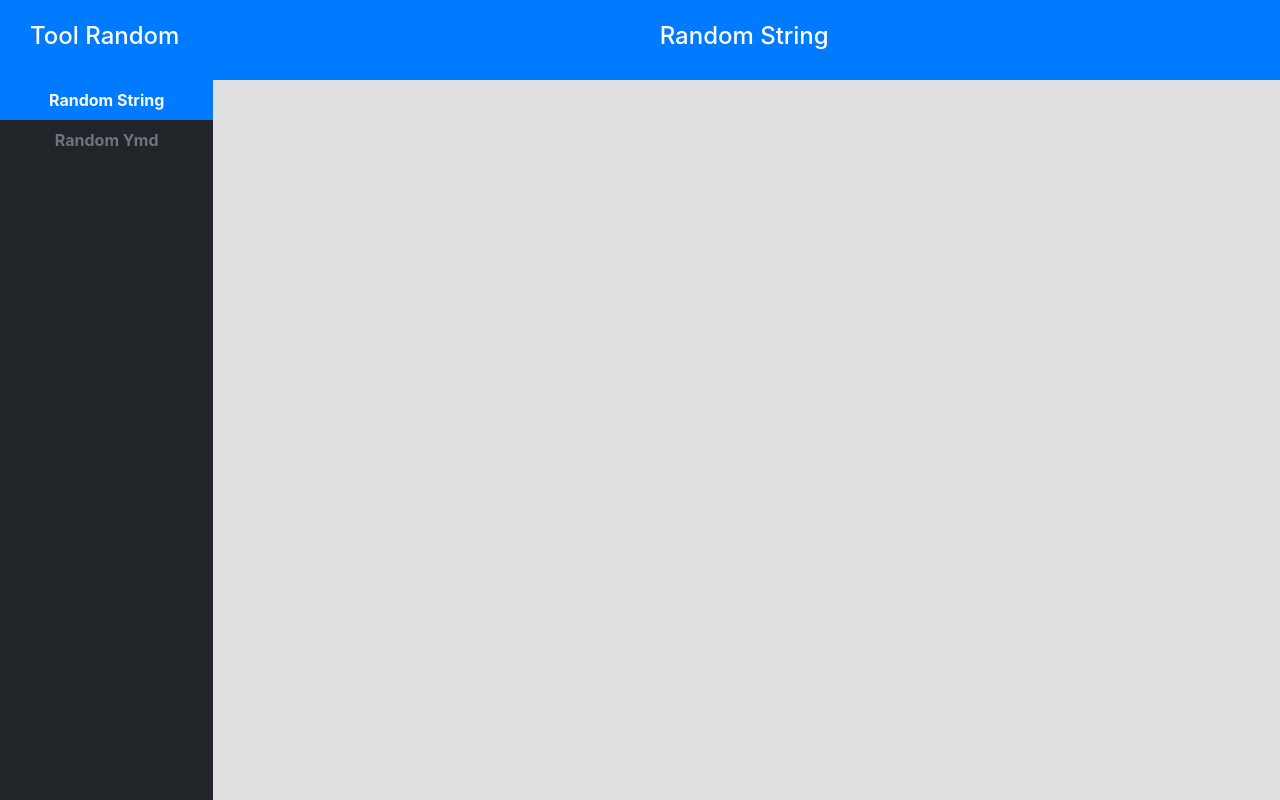
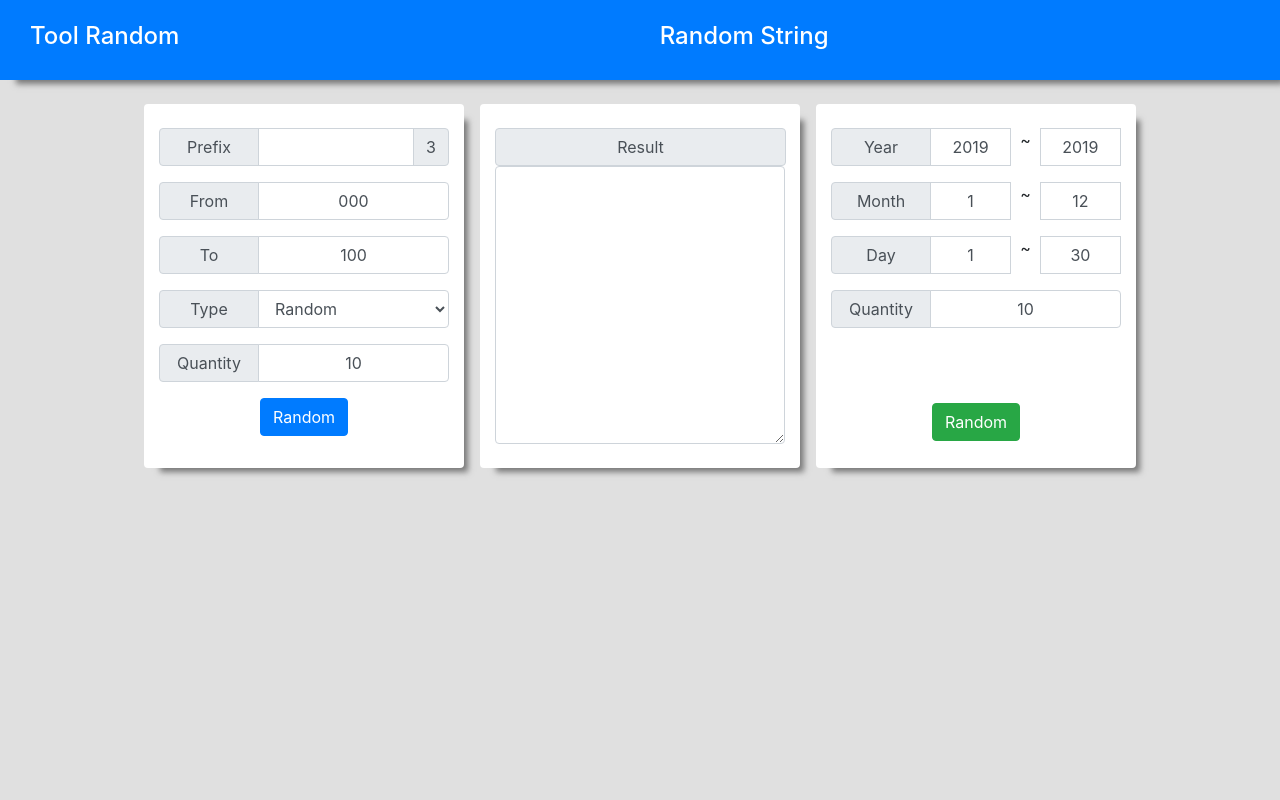
Before and after one commit to shishima123/Tool-Random, a React (Create React App) app: page / in a window 1280 px wide. Built offline with nearby package versions, Linux system fonts and the light colour scheme.

Commit message:
Complete

```diff
--- a/public/index.html
+++ b/public/index.html
@@ -8,7 +8,7 @@
   <meta name="theme-color" content="#000000" />
   <link rel="manifest" href="%PUBLIC_URL%/manifest.json" />
 
-  <title>React App</title>
+  <title>Tool-Random</title>
   <link rel="stylesheet" href="https://stackpath.bootstrapcdn.com/bootstrap/4.3.1/css/bootstrap.min.css"
     integrity="sha384-ggOyR0iXCbMQv3Xipma34MD+dH/1fQ784/j6cY/iJTQUOhcWr7x9JvoRxT2MZw1T" crossorigin="anonymous">
 </head>
--- a/src/App.js
+++ b/src/App.js
@@ -1,9 +1,9 @@
 import React, { Component } from 'react';
 import Header from './components/Header';
-import LeftSideBar from './components/LeftSideBar';
 import RandomYmd from './components/RandomYmd';
 import RandomString from './components/RandomString';
-import { HashRouter } from "react-router-dom";
+import TextArea from './components/TextArea';
+
 
 class App extends Component {
   constructor() {
@@ -11,10 +11,12 @@ class App extends Component {
     this.state = {
       feature: [
         { "name": "Random String", "isActive": true, "bgColor": "bg-primary", "textColor": "text-primary" },
-        { "name": "Random Ymd", "isActive": false, "bgColor": "bg-success", "textColor": "text-success" }
-      ]
+        { "name": "Random Ymd", "isActive": false, "bgColor": "bg-success", "textColor": "text-success" },
+      ],
+      result: ''
     }
     this.onClickFeature = this.onClickFeature.bind(this);
+    this.onRandom = this.onRandom.bind(this);
   }
 
   onClickFeature(item) {
@@ -30,36 +32,28 @@ class App extends Component {
     }
   }
 
+  onRandom(result) {
+    this.setState({ result: result });
+  }
+
   render() {
     return (
-      <HashRouter>
       <div className="App">
         {
           this.state.feature.filter((item) => item.isActive === true).map((item, index) => <Header feature={item} key={index} />)
         }
 
-          <div className="container-fluid">
-            <div className="row">
-              <div className="col-2 sidebar__height px-0">
-                <ul className="nav flex-column">
-                  {this.state.feature.map((item, index) =>
-                    <LeftSideBar
-                      feature={item}
-                      key={index}
-                      onClickFeature={this.onClickFeature(item)}
-                    />
-                  )}
-                </ul>
-              </div>
-              <div className="col-10 mt-5">
-                <HashRouter path="/RandomYmd" component={RandomYmd} />
-                <HashRouter path="/RandomString" component={RandomString} />
-              </div>
+        <div className="container-fluid mt-4">
+          <div className="row d-flex justify-content-center">
+            <RandomString onRandom={this.onRandom} />
+            <TextArea
+              result={this.state.result}
+              onRandom={this.onRandom} />
+            <RandomYmd onRandom={this.onRandom} />
           </div>
         </div>
 
       </div>
-      </HashRouter>
     )
   }
 }
--- a/src/components/Header.js
+++ b/src/components/Header.js
@@ -4,7 +4,7 @@ import "./component.css";
 class Header extends Component {
     render() {
         const { feature } = this.props;
-        let className = "container-fluid header-height " + feature.bgColor;
+        let className = "container-fluid header-height content__shadow " + feature.bgColor;
         let headerName = feature.name;
         return (
             <div className={className}>
--- a/src/components/RandomString.js
+++ b/src/components/RandomString.js
@@ -2,55 +2,121 @@ import React, { Component } from 'react';
 import './component.css';
 
 class RandomString extends Component {
+    constructor(props) {
+        super(props);
+        this.state = {
+            length: 3,
+        }
+        this.prefixRef = React.createRef();
+        this.fromRef = React.createRef();
+        this.toRef = React.createRef();
+        this.typeRef = React.createRef();
+        this.qtyRef = React.createRef();
+        this.onRandomString = this.onRandomString.bind(this);
+        this.onChangeLen = this.onChangeLen.bind(this);
+    }
+
+    onRandomString() {
+        let prefix = this.prefixRef.current.value;
+        let from = Number(this.fromRef.current.value);
+        let to = Number(this.toRef.current.value);
+        let type = this.typeRef.current.value;
+        let qty = Number(this.qtyRef.current.value);
+        let result = '';
+        if (from === '' || to === '') {
+            alert('Please enter From-To.')
+        } else if (isNaN(from) || isNaN(to)) {
+            alert('From - To must number.')
+        }
+        else if (from > to) {
+            alert('From is bigger than To. Please re-enter correctly.')
+        } else {
+
+            if (type === 'random') {
+                for (let i = 0; i < qty; i++) {
+                    let number = Math.floor((Math.random() * ((to + 1) - from)) + from);
+                    let numberLen = number.toString().length;
+                    let toLen = to.toString().length;
+                    if (numberLen < toLen) {
+                        for (let i = numberLen; i < toLen; i++) {
+                            number = '0' + number;
+                        }
+                    }
+                    result += prefix + number + '\r';
+                }
+            } else {
+                for (let i = 0; i < qty; i++) {
+                    result += prefix + i + '\r';
+                }
+            }
+        }
+
+        this.props.onRandom(result);
+    }
+
+    onChangeLen() {
+        let prefix = this.prefixRef.current.value;
+        let lenPrefix = prefix.length;
+        let to = this.toRef.current.value;
+        let lenTo = to.length;
+        let qty = this.qtyRef.current.value;
+        let lenQty = qty.length;
+        let type = this.typeRef.current.value;
+        let length = 0;
+        if (type === 'random') {
+            length = lenPrefix + lenTo;
+        } else {
+            length = lenPrefix + lenQty;
+        }
+        this.setState({ length: length })
+    }
+
     render() {
         return (
-            <div className="row">
-                <div className="col-5 text-right">
-                    <div className="input-group mb-3 input__width">
+            <div className="col-3 text-right content__shadow bg-white py-4 rounded">
+                <div className="input-group mb-3">
                     <div className="input-group-prepend">
-                            <span className="input-group-text">Prefix</span>
+                        <span className="input-group-text lable__input-width">Prefix</span>
                     </div>
-                        <input type="text" className="form-control" placeholder="Username" aria-label="Username" />
+                    <input type="text" className="form-control" ref={this.prefixRef} onChange={this.onChangeLen} />
                     <div className="input-group-append">
-                            <span className="input-group-text">0</span>
+                        <span className="input-group-text">{this.state.length}</span>
                     </div>
                 </div>
 
-                    <div className="input-group mb-3 input__width">
+                <div className="input-group mb-3">
                     <div className="input-group-prepend">
-                            <span className="input-group-text">From</span>
+                        <span className="input-group-text lable__input-width" >From</span>
                     </div>
-                        <input type="text" className="form-control" placeholder="Username" aria-label="Username" />
+                    <input type="text" className="form-control" defaultValue="000" ref={this.fromRef} />
                 </div>
 
-                    <div className="input-group mb-3 input__width">
+                <div className="input-group mb-3">
                     <div className="input-group-prepend">
-                            <span className="input-group-text">&nbsp;&nbsp;To&nbsp;&nbsp;</span>
+                        <span className="input-group-text lable__input-width" >To</span>
                     </div>
-                        <input type="text" className="form-control" placeholder="Username" aria-label="Username" />
+                    <input type="text" className="form-control" defaultValue="100" ref={this.toRef} onChange={this.onChangeLen} />
                 </div>
 
-                    <div className="form-group d-flex input__width">
+                <div className="input-group mb-3">
                     <div className="input-group-prepend">
-                            <label className="input-group-text">Type</label>
+                        <label className="input-group-text lable__input-width">Type</label>
                     </div>
-                        <select className="form-control">
-                            <option>Random</option>
-                            <option>Order List</option>
+                    <select className="form-control" ref={this.typeRef}>
+                        <option value='random'>Random</option>
+                        <option value='order_list'>Order List</option>
                     </select>
                 </div>
 
-                    <div className="input-group mb-3 input__width">
+                <div className="input-group mb-3">
                     <div className="input-group-prepend">
-                            <span className="input-group-text">Quantity</span>
+                        <span className="input-group-text lable__input-width">Quantity</span>
                     </div>
-                        <input type="text" className="form-control" placeholder="Username" aria-label="Username" />
+                    <input type="text" className="form-control" defaultValue="10" ref={this.qtyRef} onChange={this.onChangeLen} />
                 </div>
 
-                    <div className="pr-5">
-                        <button type="button" className="btn btn-primary">Random</button>
-                    </div>
-
+                <div className="input-group d-flex justify-content-center">
+                    <button type="button" className="btn btn-primary" onClick={this.onRandomString}>Random</button>
                 </div>
             </div>
         )
--- a/src/components/RandomYmd.js
+++ b/src/components/RandomYmd.js
@@ -1,9 +1,117 @@
 import React, { Component } from 'react';
 
 class RandomYmd extends Component {
+    constructor(props) {
+        super(props);
+        this.YearFrRef = React.createRef();
+        this.YearToRef = React.createRef();
+        this.MonthFrRef = React.createRef();
+        this.MonthToRef = React.createRef();
+        this.DayFrRef = React.createRef();
+        this.DayToRef = React.createRef();
+        this.qtyRef = React.createRef();
+        this.onRandomYmd = this.onRandomYmd.bind(this);
+    }
+
+    onRandomYmd() {
+        let YearFr = Number(this.YearFrRef.current.value);
+        let YearTo = Number(this.YearToRef.current.value);
+        let MonthFr = Number(this.MonthFrRef.current.value);
+        let MonthTo = Number(this.MonthToRef.current.value);
+        let DayFr = Number(this.DayFrRef.current.value);
+        let DayTo = Number(this.DayToRef.current.value);
+        let qty = Number(this.qtyRef.current.value);
+        let result = '';
+        if (!this.chkValidateInput('Year', YearFr, YearTo)) {
+            alert('Please check Year value.');
+        } else if (!this.chkValidateInput('Month', MonthFr, MonthTo)) {
+            alert('Please check Month value.');
+        } else if (!this.chkValidateInput('Day', DayFr, DayTo)) {
+            alert('Please check Day value.');
+        } else {
+            for (let i = 0; i < qty; i++) {
+                var year = Math.floor((Math.random() * ((YearTo + 1) - YearFr)) + YearFr);
+                var month = Math.floor((Math.random() * ((MonthTo + 1) - MonthFr)) + MonthFr);
+                if (month === 2) {
+                    var day = Math.floor((Math.random() * ((DayTo + 1) - DayFr)) + DayFr);
+                    if (day > 28) {
+                        day = day - 3;
+                    }
+                } else {
+                    day = Math.floor((Math.random() * ((DayTo + 1) - DayFr)) + DayFr);
+                }
+
+                if (month < 10) {
+                    month = '0' + month;
+                }
+
+                if (day < 10) {
+                    day = '0' + day;
+                }
+                result += year.toString() + month.toString() + day.toString() + "\r";
+            }
+        }
+        this.props.onRandom(result);
+    }
+
+    chkValidateInput(type, From, To) {
+        if (type === "Year") {
+            if (From > To) {
+                return false;
+            }
+        } else if (type === "Month") {
+            if ((From > To) || (From > 12) || (To > 12)) {
+                return false;
+            }
+        } else {
+            if ((From > To) || (From > 31) || (To > 31)) {
+                return false;
+            }
+        }
+        return true;
+    }
+
     render() {
         return (
-            <p>a</p>
+            <div className="col-3 text-right content__shadow bg-white py-4 rounded">
+                <div className="input-group mb-3">
+                    <div className="input-group-prepend">
+                        <span className="input-group-text lable__input-width" >Year</span>
+                    </div>
+                    <input type="text" className="form-control input__border-radius" defaultValue="2019" ref={this.YearFrRef} />
+                    <span>&nbsp;&nbsp;~&nbsp;&nbsp;</span>
+                    <input type="text" className="form-control input__border-radius" defaultValue="2019" ref={this.YearToRef} />
+                </div>
+
+                <div className="input-group mb-3">
+                    <div className="input-group-prepend">
+                        <span className="input-group-text lable__input-width">Month</span>
+                    </div>
+                    <input type="text" className="form-control input__border-radius" defaultValue="1" ref={this.MonthFrRef} />
+                    <span>&nbsp;&nbsp;~&nbsp;&nbsp;</span>
+                    <input type="text" className="form-control input__border-radius" defaultValue="12" ref={this.MonthToRef} />
+                </div>
+
+                <div className="input-group mb-3">
+                    <div className="input-group-prepend">
+                        <span className="input-group-text lable__input-width">Day</span>
+                    </div>
+                    <input type="text" className="form-control input__border-radius" defaultValue="1" ref={this.DayFrRef} />
+                    <span>&nbsp;&nbsp;~&nbsp;&nbsp;</span>
+                    <input type="text" className="form-control input__border-radius" defaultValue="30" ref={this.DayToRef} />
+                </div>
+
+                <div className="input-group mb-5">
+                    <div className="input-group-prepend">
+                        <span className="input-group-text lable__input-width">Quantity</span>
+                    </div>
+                    <input type="text" className="form-control" defaultValue="10" ref={this.qtyRef} />
+                </div>
+
+                <div className="input-group d-flex justify-content-center">
+                    <button type="button" className="btn btn-success btn__RandomYmd-margin" onClick={this.onRandomYmd}>Random</button>
+                </div>
+            </div>
         )
     }
 }
--- /dev/null
+++ b/src/components/TextArea.js
@@ -0,0 +1,29 @@
+import React, { Component } from 'react';
+
+class TextArea extends Component {
+    constructor() {
+        super();
+        this.handleChange = this.handleChange.bind(this);
+    }
+
+    handleChange(event) {
+        return this.props.onRandom(event.target.value);
+    }
+    render() {
+        const { result } = this.props;
+        return (
+            <div className="col-3 text-right content__shadow bg-white py-4 mx-3 rounded">
+                <div className="input-form">
+                    <div className="input-group-prepend">
+                        <span className="input-group-text w-100 d-flex justify-content-center">Result</span>
+                    </div>
+                </div>
+                <div className="input-group">
+                    <textarea className="form-control" rows="11" value={result} onChange={this.handleChange} ></textarea>
+                </div>
+            </div>
+        )
+    }
+}
+
+export default TextArea;
--- a/src/components/component.css
+++ b/src/components/component.css
@@ -3,11 +3,24 @@
     color: white;
 }
 
-.sidebar__height {
-    height: 90vh;
-    background-color: #212529;
+.content__shadow {
+    box-shadow: 10px 10px 6px -6px #777;
 }
 
-.input__width {
-    width: 400px;
+.input__border-radius {
+    border-radius: unset;
 }
+
+.btn__RandomYmd-margin {
+    margin-top: 27px;
+}
+
+input,
+textarea {
+    text-align: center;
+}
+
+.lable__input-width {
+    width: 100px;
+    justify-content: center;
+}
```
Lines whose indentation alone changed are shown as unchanged.
